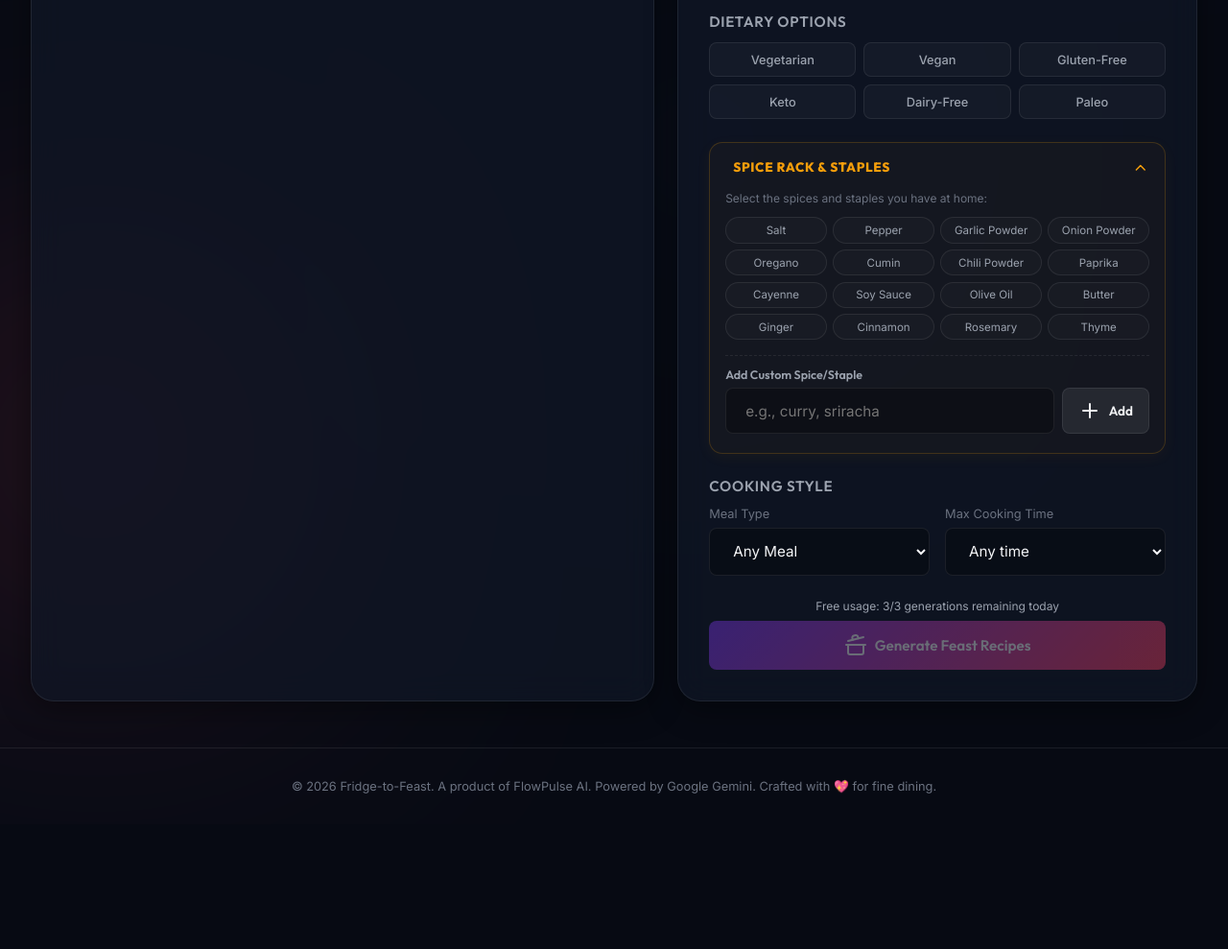
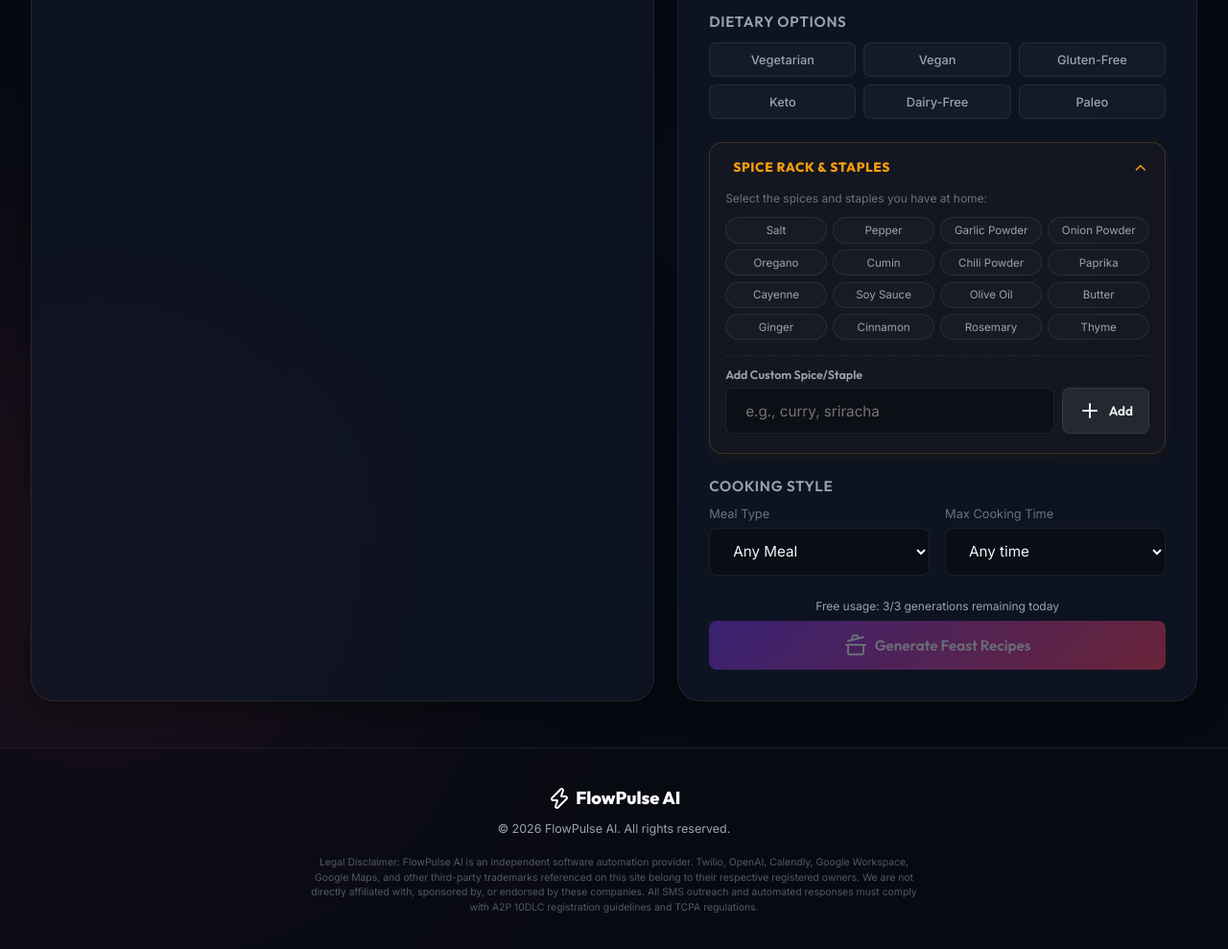
Before and after one commit to FlowPulseAgency/fridgetofeast, a website: page index.html in a window 1280 px wide. Shown: the part 567-1556 px from the top of the page at 96% size. Before the commit the page ends 1426 px from the top, so only its background shows below. Drawn offline with nearby package versions, Linux system fonts and the light colour scheme; no server answers; some icons are missing.

Commit message:
Add files via upload

```diff
--- a/index.html
+++ b/index.html
@@ -9,7 +9,7 @@
   <link rel="preconnect" href="https://fonts.gstatic.com" crossorigin>
   <link href="https://fonts.googleapis.com/css2?family=Inter:wght@300;400;500;600;700&family=Outfit:wght@400;500;600;700;800&display=swap" rel="stylesheet">
   <!-- CSS Stylesheet -->
-  <link rel="stylesheet" href="style.css?v=1783262083">
+  <link rel="stylesheet" href="style.css?v=1783262084">
   <!-- Lucide Icons (CDN) -->
   <script src="https://unpkg.com/lucide@latest"></script>
   <!-- Supabase Client JS -->
@@ -931,10 +931,16 @@
 
   <!-- Footer -->
   <footer>
-    <p>&copy; 2026 Fridge-to-Feast. A product of FlowPulse AI. Powered by Google Gemini. Crafted with 💖 for fine dining.</p>
+    <div class="footer-logo">
+      <i data-lucide="zap"></i> FlowPulse AI
+    </div>
+    <p class="copyright-txt">&copy; 2026 FlowPulse AI. All rights reserved.</p>
+    <p class="legal-disclaimer">
+      Legal Disclaimer: FlowPulse AI is an independent software automation provider. Twilio, OpenAI, Calendly, Google Workspace, Google Maps, and other third-party trademarks referenced on this site belong to their respective registered owners. We are not directly affiliated with, sponsored by, or endorsed by these companies. All SMS outreach and automated responses must comply with A2P 10DLC registration guidelines and TCPA regulations.
+    </p>
   </footer>
 
   <!-- App JavaScript -->
-  <script src="app.min.js?v=1783262083"></script>
+  <script src="app.min.js?v=1783262084"></script>
 </body>
 </html>
--- a/style.css
+++ b/style.css
@@ -1781,11 +1781,46 @@ input[type="text"]:focus, input[type="password"]:focus, select:focus {
 /* Footer styling */
 footer {
   margin-top: auto;
+  border-top: 1px solid var(--border-color);
+  padding: 2.5rem 1rem;
   text-align: center;
-  padding: 2rem;
-  border-top: 1px solid var(--border-color);
+  display: flex;
+  flex-direction: column;
+  align-items: center;
+  gap: 0.75rem;
+  width: 100%;
+  background: rgba(10, 10, 18, 0.4);
+}
+
+.footer-logo {
+  font-family: var(--font-heading);
+  font-weight: 800;
+  font-size: 1.15rem;
+  color: #fff;
+  display: flex;
+  align-items: center;
+  gap: 0.35rem;
+}
+
+.footer-logo i {
+  color: var(--accent-color);
+  width: 16px;
+  height: 16px;
+}
+
+.copyright-txt {
+  font-size: 0.78rem;
+  color: var(--text-secondary);
+  margin: 0;
+}
+
+.legal-disclaimer {
+  font-size: 0.65rem;
   color: var(--text-muted);
-  font-size: 0.8rem;
+  max-width: 650px;
+  margin: 0.5rem auto 0 auto;
+  line-height: 1.5;
+  opacity: 0.75;
 }
 
 /* Animations */
```
